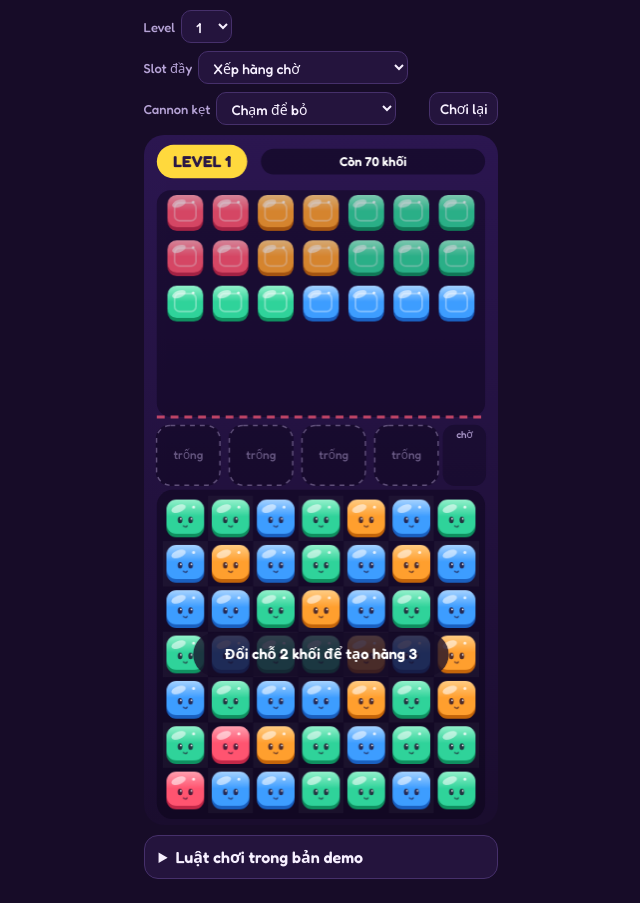
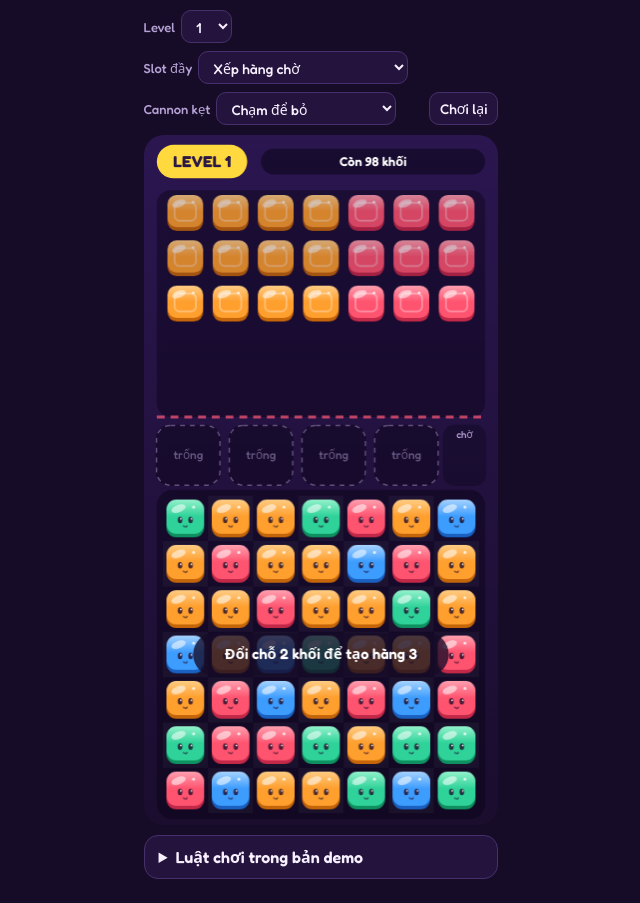
Before and after one commit to hvtanh07/jelly-smash-match-demo, a plain HTML site: page index.html in a window 1280 px wide. Shown: the whole page, without its empty margins (319-959 px from the left). Drawn offline with Linux system fonts and the light colour scheme.

Commit message:
Make early levels denser and targets 10% faster
Level 1: 10 -> 14 target rows, level 2: 14 -> 18. Descent speed +10% on all levels.

Co-Authored-By: Claude Opus 5.5 <noreply@anthropic.com>
Claude-Session: https://claude.ai/code/session_017hBNggfR9C9ePMiKT5qiyL

```diff
--- a/index.html
+++ b/index.html
@@ -116,10 +116,10 @@ const COLORS=[
   {name:'Nho',  base:'#a66bff',light:'#d5b9ff',dark:'#6c34c8'},
 ];
 const LEVELS=[
-  {rows:10,palette:[0,1,3,4],    speed:3.6,seed:11},
-  {rows:14,palette:[0,1,2,3,4],  speed:4.4,seed:23},
-  {rows:18,palette:[0,1,2,3,4,5],speed:5.2,seed:37},
-  {rows:22,palette:[0,1,2,3,4,5],speed:6.0,seed:51},
+  {rows:14,palette:[0,1,3,4],    speed:3.96,seed:11},
+  {rows:18,palette:[0,1,2,3,4],  speed:4.84,seed:23},
+  {rows:18,palette:[0,1,2,3,4,5],speed:5.72,seed:37},
+  {rows:22,palette:[0,1,2,3,4,5],speed:6.6,seed:51},
 ];
 const PRAISE=n=>n>=10?'Epic':n>=8?'Extreme':n>=6?'Amazing':n>=5?'Great':'';
 const ammoFor=n=>10+5*(n-3);
```
Also changed, not shown: playtest/results-2026-11-16-density.txt (added).
